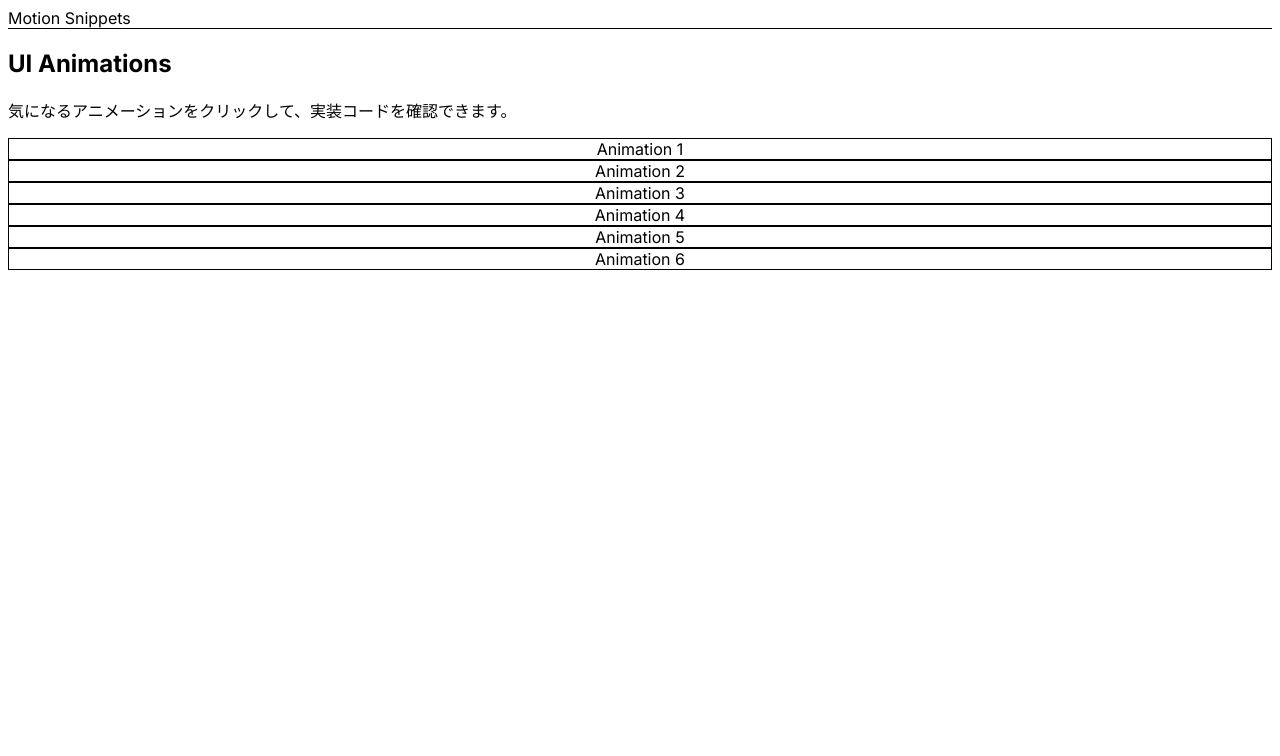
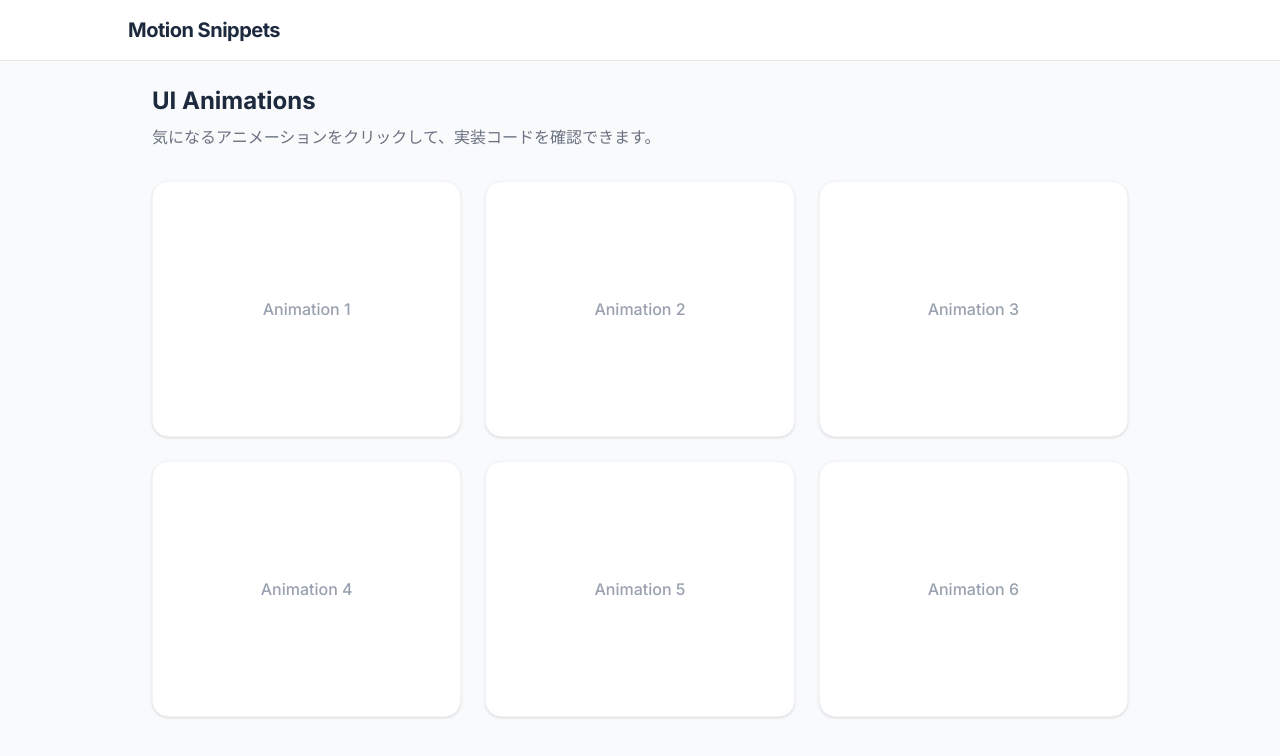
Before and after one commit to Yo-kan1/motion-snippets, a Next.js app: page / in a window 1280 px wide. Shown: the top 756 px of the page. Built offline with nearby package versions, Linux system fonts and the light colour scheme.

Commit message:
fix: Tailwind v4の仕様に合わせてglobals.cssを修正し、レスポンシブを有効化

```diff
--- a/app/globals.css
+++ b/app/globals.css
@@ -1,5 +1 @@
-@tailwind base;
-@tailwind components;
-@tailwind utilities;
-
-/* ここに後で独自のグローバルスタイルを追加できますが、今はこれだけでOKです */
+@import "tailwindcss";
```
